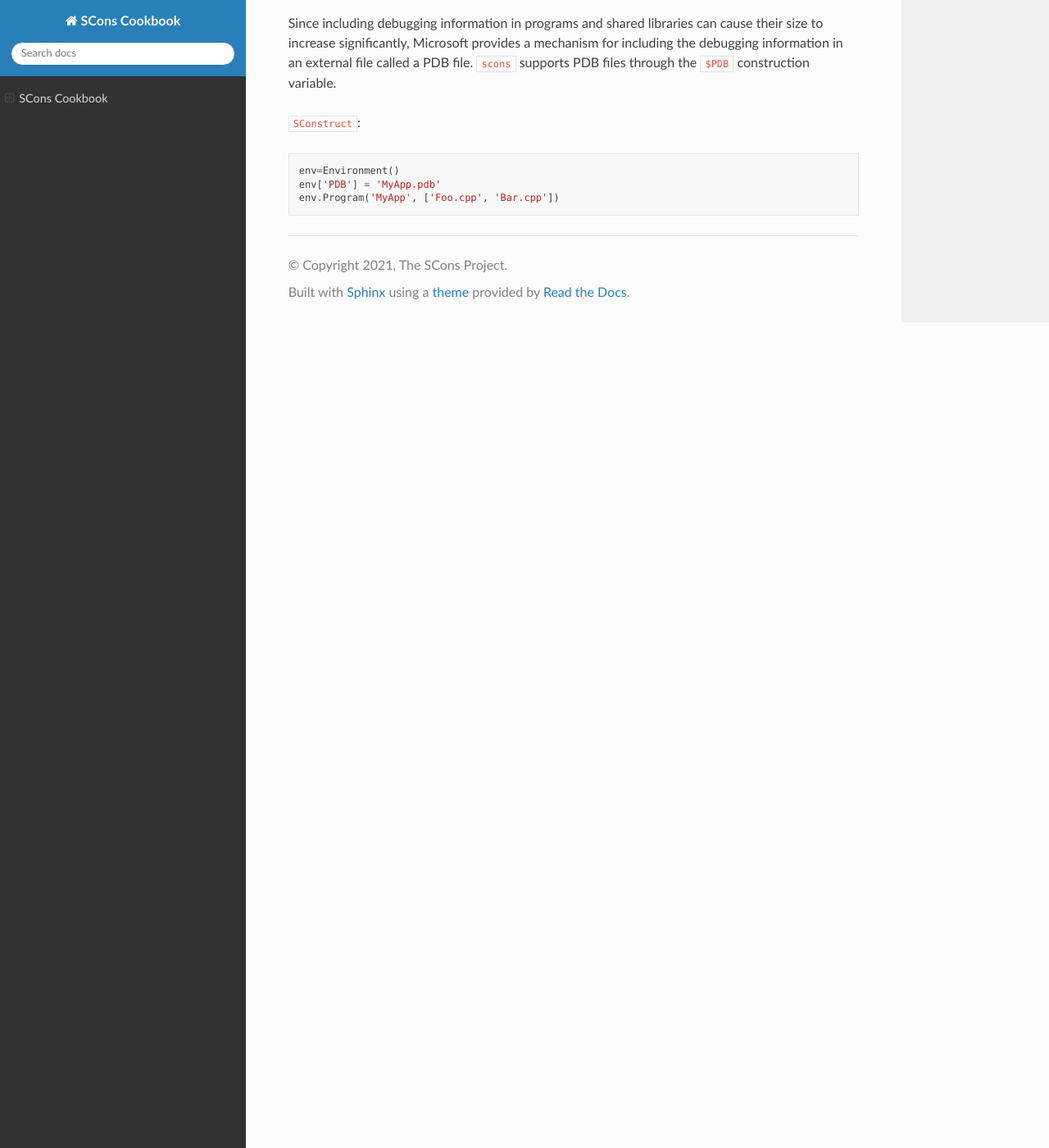
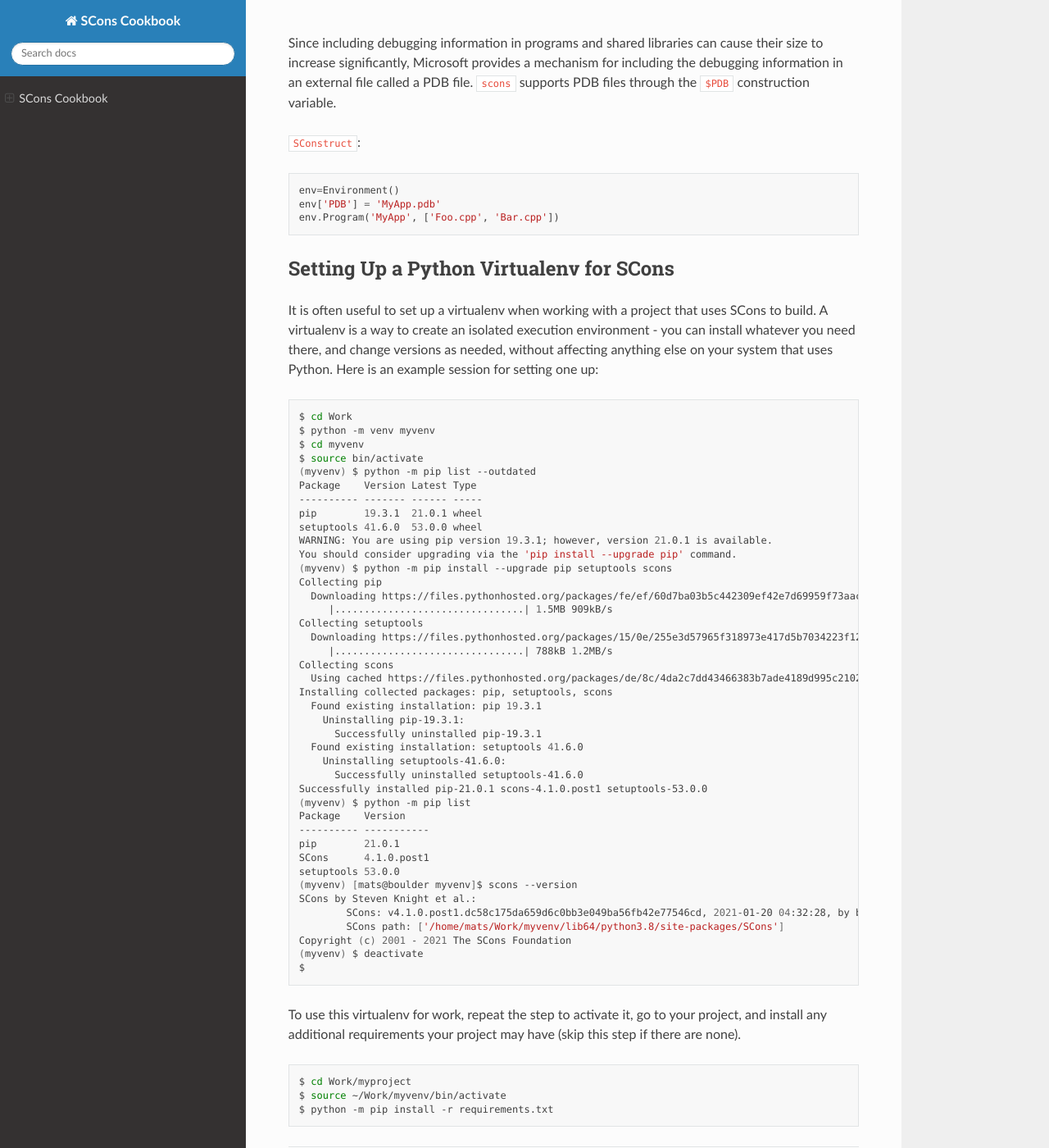
Before and after one commit to SCons/cookbook, a Sphinx documentation site: the page built from docs/SConsCookbook.rst, in a window 1280 px wide and 1400 px high, scrolled down 9512 px. Shown: the whole window at 82% size. Built offline with Sphinx 7.4.7 and the Read the Docs theme 2.0.0, drawn with Linux system fonts in a browser that asks for light colours; some of the changed text lies outside the part shown.

Commit message:
Add a recipe for setting up a virtualenv
Signed-off-by: Mats Wichmann <mats@linux.com>

```diff
--- a/docs/SConsCookbook.rst
+++ b/docs/SConsCookbook.rst
@@ -43,3 +43,5 @@ doing various things.
 .. include:: recipes/msvc-pch.rst
 
 .. include:: recipes/msvc-external-debug.rst
+
+.. include:: recipes/virtualenv.rst
--- /dev/null
+++ b/docs/recipes/virtualenv.rst
@@ -0,0 +1,64 @@
+Setting Up a Python Virtualenv for SCons
+----------------------------------------
+
+It is often useful to set up a virtualenv when working with a project
+that uses SCons to build.  A virtualenv is a way to create an
+isolated execution environment - you can install whatever you need
+there, and change versions as needed, without affecting anything
+else on your system that uses Python.  Here is an example session
+for setting one up:
+
+.. code:: shell
+
+   $ cd Work
+   $ python -m venv myvenv
+   $ cd myvenv
+   $ source bin/activate
+   (myvenv) $ python -m pip list --outdated
+   Package    Version Latest Type
+   ---------- ------- ------ -----
+   pip        19.3.1  21.0.1 wheel
+   setuptools 41.6.0  53.0.0 wheel
+   WARNING: You are using pip version 19.3.1; however, version 21.0.1 is available.
+   You should consider upgrading via the 'pip install --upgrade pip' command.
+   (myvenv) $ python -m pip install --upgrade pip setuptools scons
+   Collecting pip
+     Downloading https://files.pythonhosted.org/packages/fe/ef/60d7ba03b5c442309ef42e7d69959f73aacccd0d86008362a681c4698e83/pip-21.0.1-py3-none-any.whl (1.5MB)
+        |................................| 1.5MB 909kB/s
+   Collecting setuptools
+     Downloading https://files.pythonhosted.org/packages/15/0e/255e3d57965f318973e417d5b7034223f1223de500d91b945ddfaef42a37/setuptools-53.0.0-py3-none-any.whl (784kB)
+        |................................| 788kB 1.2MB/s
+   Collecting scons
+     Using cached https://files.pythonhosted.org/packages/de/8c/4da2c7dd43466383b7ade4189d995c2102248f507af7ba6f456df0854920/SCons-4.1.0.post1-py3-none-any.whl
+   Installing collected packages: pip, setuptools, scons
+     Found existing installation: pip 19.3.1
+       Uninstalling pip-19.3.1:
+         Successfully uninstalled pip-19.3.1
+     Found existing installation: setuptools 41.6.0
+       Uninstalling setuptools-41.6.0:
+         Successfully uninstalled setuptools-41.6.0
+   Successfully installed pip-21.0.1 scons-4.1.0.post1 setuptools-53.0.0
+   (myvenv) $ python -m pip list
+   Package    Version
+   ---------- -----------
+   pip        21.0.1
+   SCons      4.1.0.post1
+   setuptools 53.0.0
+   (myvenv) [mats@boulder myvenv]$ scons --version
+   SCons by Steven Knight et al.:
+           SCons: v4.1.0.post1.dc58c175da659d6c0bb3e049ba56fb42e77546cd, 2021-01-20 04:32:28, by bdbaddog on ProDog2020
+           SCons path: ['/home/mats/Work/myvenv/lib64/python3.8/site-packages/SCons']
+   Copyright (c) 2001 - 2021 The SCons Foundation
+   (myvenv) $ deactivate
+   $
+
+To use this virtualenv for work, repeat the
+step to activate it, go to your project, and install
+any additional requirements your project may have
+(skip this step if there are none).
+
+.. code:: shell
+
+   $ cd Work/myproject
+   $ source ~/Work/myvenv/bin/activate
+   $ python -m pip install -r requirements.txt
```
